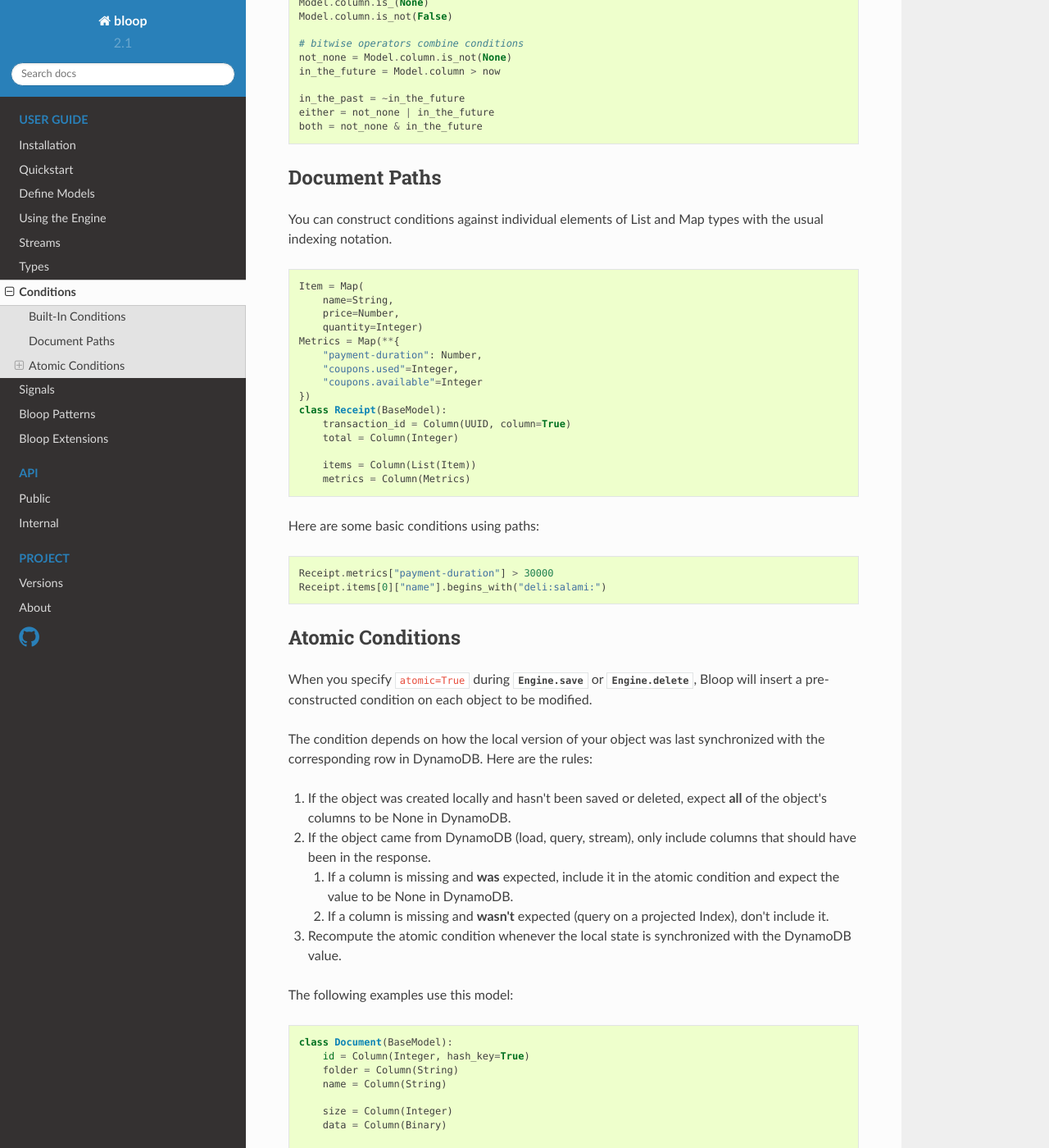
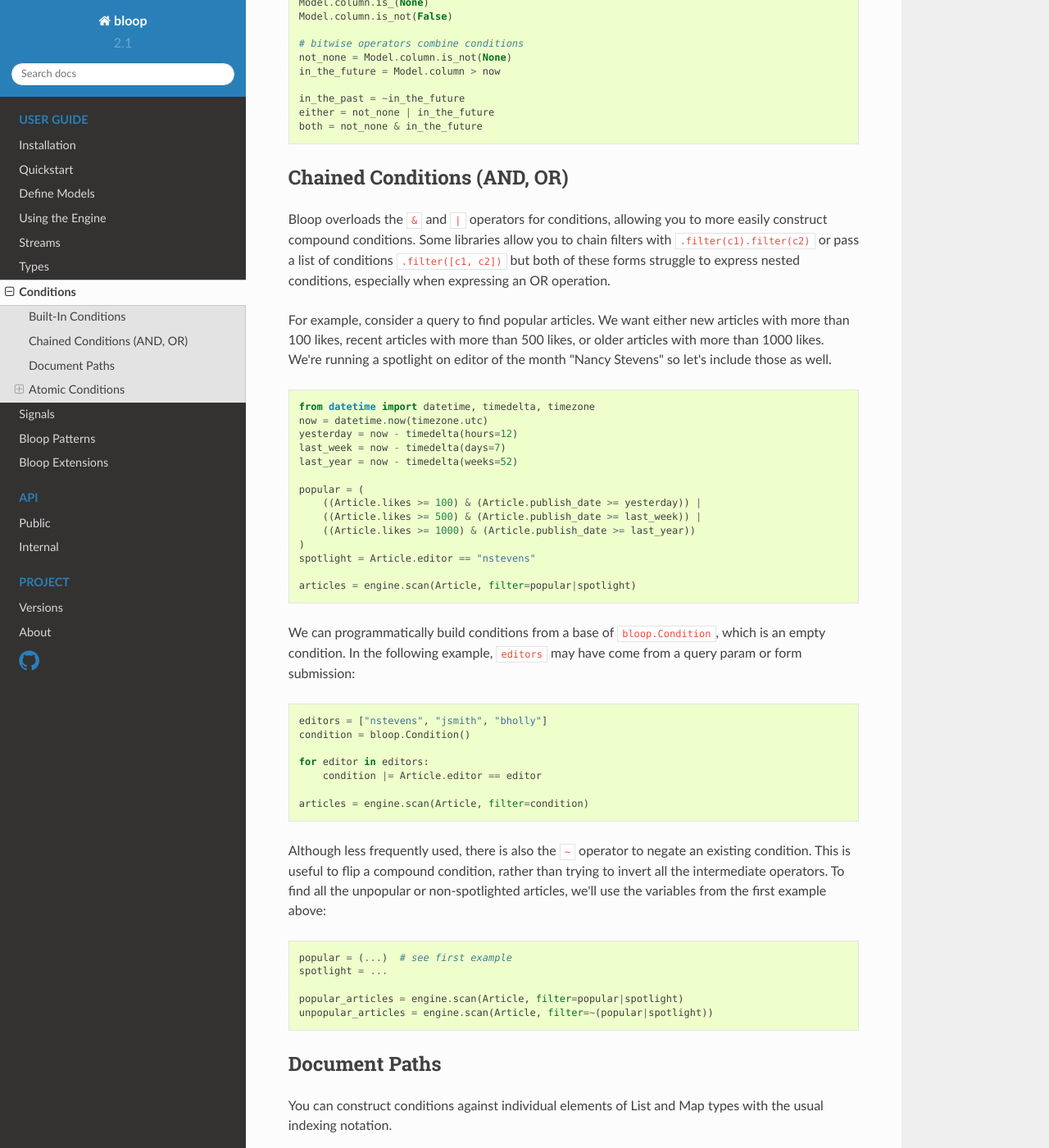
Before and after one commit to numberoverzero/bloop, a Sphinx documentation site: the page built from docs/user/conditions.rst, in a window 1280 px wide and 1400 px high, scrolled down 728 px. Shown: the whole window at 82% size. Built offline with Sphinx 7.4.7 and the Read the Docs theme 2.0.0, drawn with Linux system fonts in a browser that asks for light colours.

Commit message:
User Guide expands on chaining conditions, atomic arg #120, #121

```diff
--- a/docs/user/conditions.rst
+++ b/docs/user/conditions.rst
@@ -46,6 +46,63 @@ specification.
     both = not_none & in_the_future
 
 __ http://docs.aws.amazon.com/amazondynamodb/latest/developerguide/Expressions.SpecifyingConditions.html#ConditionExpressionReference
+
+==============================
+ Chained Conditions (AND, OR)
+==============================
+
+Bloop overloads the ``&`` and ``|`` operators for conditions, allowing you to more easily construct compound
+conditions.  Some libraries allow you to chain filters with ``.filter(c1).filter(c2)`` or pass a list of conditions
+``.filter([c1, c2])`` but both of these forms struggle to express nested conditions, especially when expressing an
+OR operation.
+
+For example, consider a query to find popular articles.  We want either new articles with more than 100 likes,
+recent articles with more than 500 likes, or older articles with more than 1000 likes.  We're running a spotlight on
+editor of the month "Nancy Stevens" so let's include those as well.
+
+.. code-block:: python
+
+    from datetime import datetime, timedelta, timezone
+    now = datetime.now(timezone.utc)
+    yesterday = now - timedelta(hours=12)
+    last_week = now - timedelta(days=7)
+    last_year = now - timedelta(weeks=52)
+
+    popular = (
+        ((Article.likes >= 100) & (Article.publish_date >= yesterday)) |
+        ((Article.likes >= 500) & (Article.publish_date >= last_week)) |
+        ((Article.likes >= 1000) & (Article.publish_date >= last_year))
+    )
+    spotlight = Article.editor == "nstevens"
+
+    articles = engine.scan(Article, filter=popular|spotlight)
+
+
+We can programmatically build conditions from a base of ``bloop.Condition``, which is an empty condition.  In the
+following example, ``editors`` may have come from a query param or form submission:
+
+.. code-block:: python
+
+    editors = ["nstevens", "jsmith", "bholly"]
+    condition = bloop.Condition()
+
+    for editor in editors:
+        condition |= Article.editor == editor
+
+    articles = engine.scan(Article, filter=condition)
+
+
+Although less frequently used, there is also the ``~`` operator to negate an existing condition.  This is useful to
+flip a compound condition, rather than trying to invert all the intermediate operators.  To find all the unpopular or
+non-spotlighted articles, we'll use the variables from the first example above:
+
+.. code-block:: python
+
+    popular = (...)  # see first example
+    spotlight = ...
+
+    popular_articles = engine.scan(Article, filter=popular|spotlight)
+    unpopular_articles = engine.scan(Article, filter=~(popular|spotlight))
 
 ================
  Document Paths
```
Also changed, not shown: docs/user/engine.rst (+22 -8 lines).
